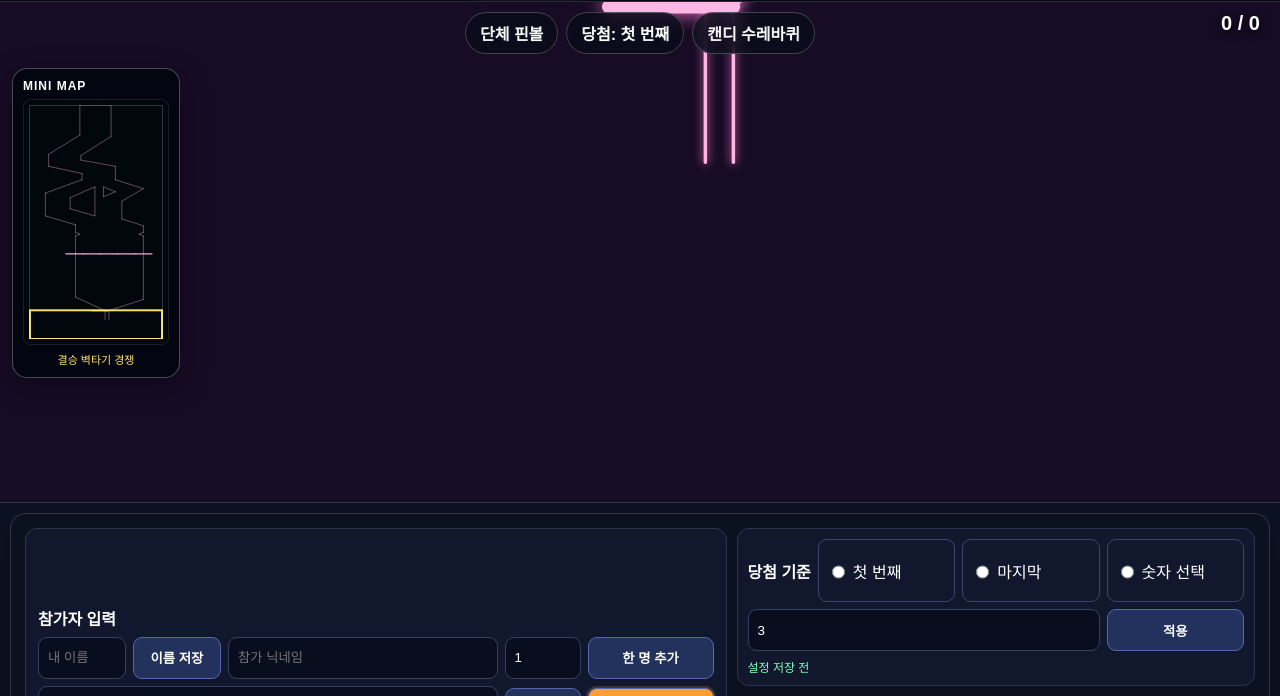
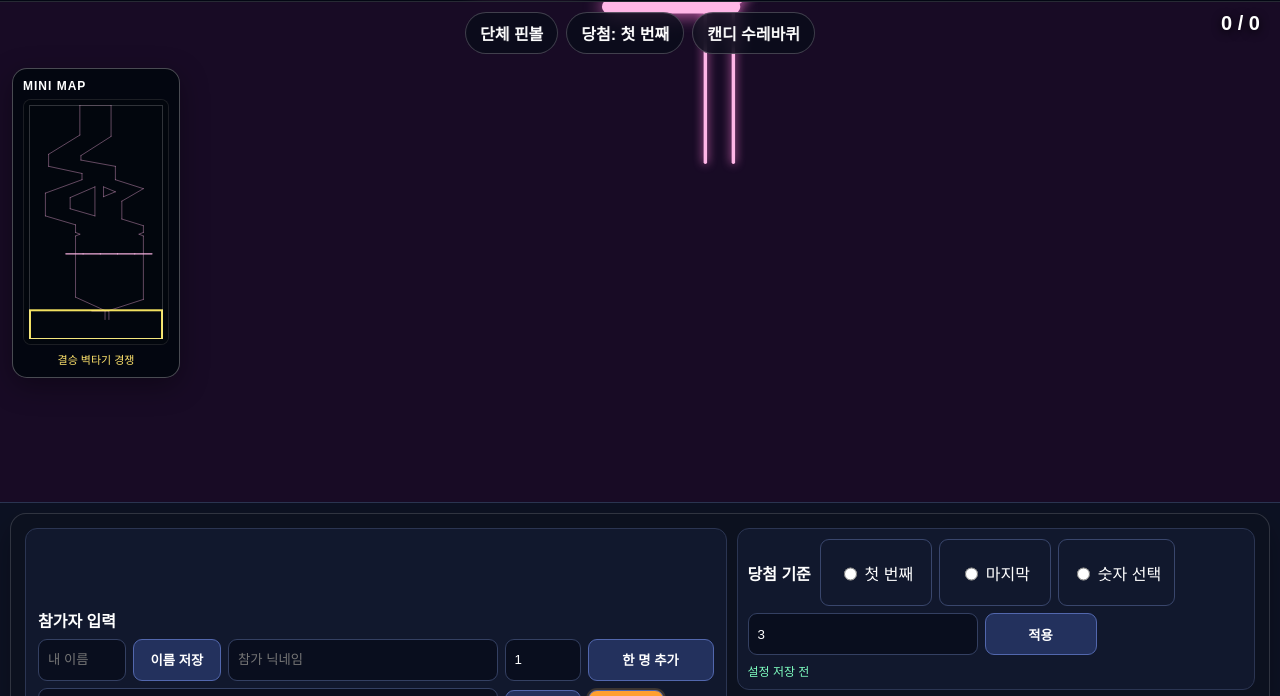
Before and after one commit to ddorang95-crypto/YamYamPinball, a website: page index.html in a window 1280 px wide. Shown: the part 104-800 px from the top of the page. Drawn offline with Linux system fonts and the light colour scheme; no server answers.

Commit message:
Compact participant and winner controls

```diff
--- a/styles.css
+++ b/styles.css
@@ -1217,3 +1217,58 @@ body.unified .participantList .personBallCount strong{position:static!important;
   letter-spacing:-.35px!important;
  }
 }
+
+
+/* v17.15: 입력·당첨 기준 영역 여백 축소 */
+body.unified .mergedEntryGroup #nameInput{
+ width:min(100%,360px)!important;
+ justify-self:start!important;
+}
+body.unified .mergedEntryGroup #bulkInput{
+ width:min(100%,520px)!important;
+ justify-self:start!important;
+}
+body.unified .win{
+ display:flex!important;
+ flex-wrap:wrap!important;
+ align-items:center!important;
+ justify-content:flex-start!important;
+ gap:7px!important;
+}
+body.unified .win>b{
+ flex:0 0 auto!important;
+ margin-right:2px!important;
+}
+body.unified .win .winChoice{
+ flex:0 0 auto!important;
+ width:auto!important;
+ min-width:112px!important;
+ padding:10px 13px!important;
+ justify-content:center!important;
+}
+body.unified .win #rankNumber{
+ flex:0 1 230px!important;
+ width:230px!important;
+ min-width:150px!important;
+}
+body.unified .win #applyWin{
+ flex:0 0 112px!important;
+ width:112px!important;
+}
+body.unified .win #winSaved{
+ flex:1 0 100%!important;
+}
+body.unified .mergedEntryGroup #shuffleBtn{
+ min-width:76px!important;
+ width:76px!important;
+ padding:0 10px!important;
+}
+@media (max-width:700px){
+ body.unified .mergedEntryGroup #nameInput,
+ body.unified .mergedEntryGroup #bulkInput{width:100%!important}
+ body.unified .win .winChoice{
+  min-width:0!important;
+  flex:1 1 105px!important;
+ }
+ body.unified .win #rankNumber{flex:1 1 150px!important;width:auto!important}
+}
```
